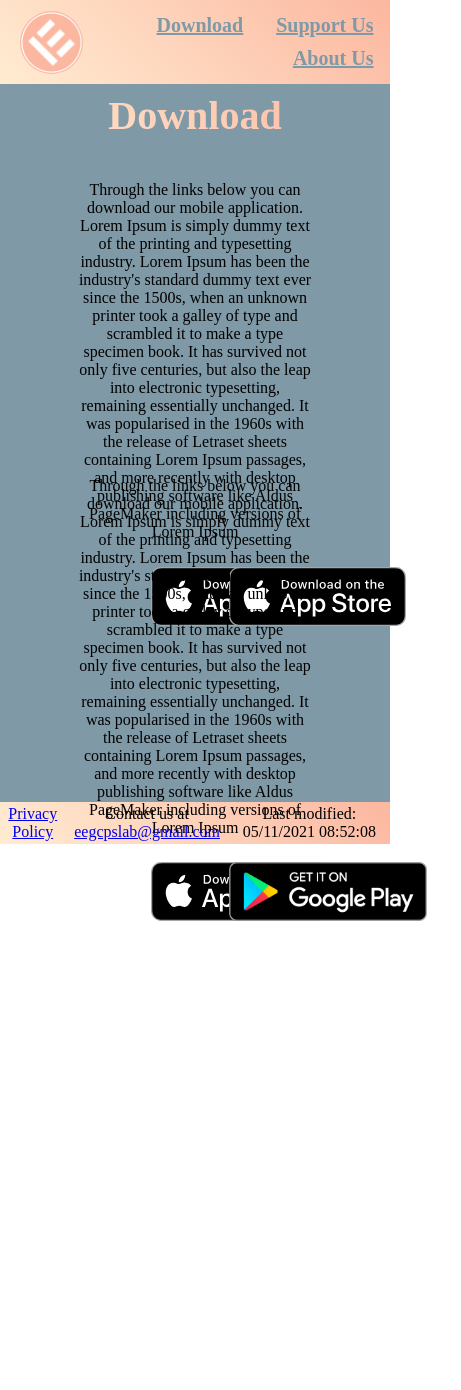
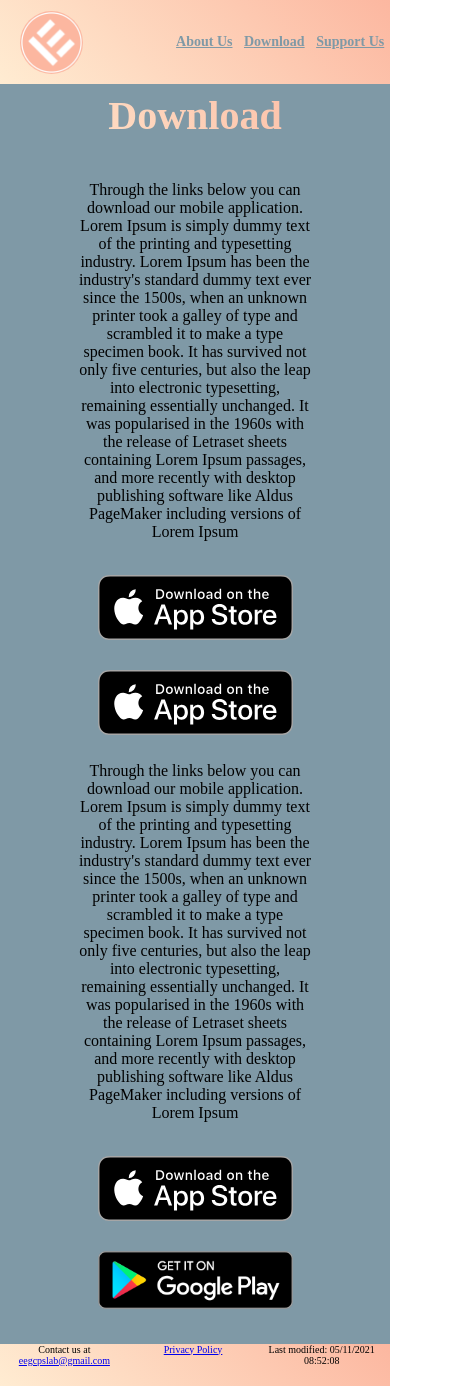
Before and after one commit to andesob/enabled-website, a React (Create React App) app: page /download in a window 390 px wide. Shown: the whole page, 461 px wide, since content can reach past the window. Before the commit the page ends 936 px from the top, so only its background shows below. Built offline with nearby package versions, Linux system fonts and the light colour scheme; a web font is replaced by a local one.

Commit message:
Added responsive design to the website

```diff
--- a/src/Pages/Download.js
+++ b/src/Pages/Download.js
@@ -21,21 +21,26 @@ class Download extends Component {
                             dummy text ever since the 1500s,
                             when an unknown printer took a galley of type and scrambled it to make a type specimen book.
                             It has survived not only five centuries, but also the leap into electronic typesetting,
-                            remaining essentially unchanged. It was popularised in the 1960s with the release of Letraset
+                            remaining essentially unchanged. It was popularised in the 1960s with the release of
+                            Letraset
                             sheets containing Lorem Ipsum passages, and more recently with desktop publishing software
                             like Aldus PageMaker including versions of Lorem Ipsum
                         </p>
                     </div>
                     <div className={"downloadButtonDiv"}>
-                        <div>
-                            <a href={""}>
-                                <img className={"appStoreLogo"} src={AppStoreDownload} alt={"Download From App Store"}/>
-                            </a>
-                        </div>
-                        <div>
-                            <a href={""}>
-                                <img className={"appStoreLogo"} src={AppStoreDownload} alt={"Download From App Store"}/>
-                            </a>
+                        <div className={"downloadButtonPairDiv"}>
+                            <div className={"singleDownloadBtnDiv"}>
+                                <a className={"downloadLink"} href={""}>
+                                    <img className={"appStoreLogo"} src={AppStoreDownload}
+                                         alt={"Download From App Store"}/>
+                                </a>
+                            </div>
+                            <div className={"singleDownloadBtnDiv"}>
+                                <a className={"downloadLink"} href={""}>
+                                    <img className={"appStoreLogo"} src={AppStoreDownload}
+                                         alt={"Download From App Store"}/>
+                                </a>
+                            </div>
                         </div>
                     </div>
                 </div>
@@ -47,19 +52,20 @@ class Download extends Component {
                             dummy text ever since the 1500s,
                             when an unknown printer took a galley of type and scrambled it to make a type specimen book.
                             It has survived not only five centuries, but also the leap into electronic typesetting,
-                            remaining essentially unchanged. It was popularised in the 1960s with the release of Letraset
+                            remaining essentially unchanged. It was popularised in the 1960s with the release of
+                            Letraset
                             sheets containing Lorem Ipsum passages, and more recently with desktop publishing software
                             like Aldus PageMaker including versions of Lorem Ipsum
                         </p>
                     </div>
                     <div className={"downloadButtonDiv"}>
-                        <div>
-                            <a href={"https://apps.apple.com/us/app/enabled-eeg/id1566325616"}>
+                        <div className={"singleDownloadBtnDiv"}>
+                            <a className={"downloadLink"} href={"https://apps.apple.com/us/app/enabled-eeg/id1566325616"}>
                                 <img className={"appStoreLogo"} src={AppStoreDownload} alt={"Download From App Store"}/>
                             </a>
                         </div>
-                        <div>
-                            <a href='https://play.google.com/store/apps/details?id=no.ntnu.enabled_app&fbclid=IwAR3B2oSsKCZo_EtO-yh_6DfOyLaKbZDumd-NBUHIeoT4mG2T1d4k4QZ52Mg&pcampaignid=pcampaignidMKT-Other-global-all-co-prtnr-py-PartBadge-Mar2515-1'>
+                        <div className={"singleDownloadBtnDiv"}>
+                            <a className={"downloadLink"} href='https://play.google.com/store/apps/details?id=no.ntnu.enabled_app&fbclid=IwAR3B2oSsKCZo_EtO-yh_6DfOyLaKbZDumd-NBUHIeoT4mG2T1d4k4QZ52Mg&pcampaignid=pcampaignidMKT-Other-global-all-co-prtnr-py-PartBadge-Mar2515-1'>
                                 <img className={"androidLogo"} alt='Get it on Google Play' src={GooglePlayDownload}/>
                             </a>
                         </div>
--- a/src/Pages/Homepage.js
+++ b/src/Pages/Homepage.js
@@ -41,8 +41,8 @@ class Homepage extends Component {
                     </p>
                 </div>
 
-                <div className={"videoDiv"}>
-                    <iframe width="560" height="315" src="https://www.youtube.com/embed/w2-1tLE2wjw"
+                <div className={"youtubeDiv"}>
+                    <iframe src="https://www.youtube.com/embed/w2-1tLE2wjw"
                             title="YouTube video player" frameBorder="0"
                             allow="accelerometer; autoplay; clipboard-write; encrypted-media; gyroscope; picture-in-picture"
                             allowFullScreen/>
--- a/src/Styles/Header.css
+++ b/src/Styles/Header.css
@@ -33,6 +33,7 @@
 
 .nav {
     width: 100%;
+    height: 100%;
     margin: auto;
     padding: 0;
 }
@@ -51,3 +52,14 @@
     font-size: 20px;
     font-weight: bold;
 }
+
+@media only screen and (max-width: 768px) {
+    .nav li a {
+        font-size: 14px;
+        padding: 0;
+    }
+
+    .nav li{
+        padding: 0 2%;
+    }
+}
--- a/src/Styles/aboutus.css
+++ b/src/Styles/aboutus.css
@@ -1,5 +1,5 @@
 .aboutUsDivBox{
-    height: 100vh;
+    min-height: 100vh;
     border-bottom-style: solid;
     border-color: #a6b7bf;
     border-width: 1px;
--- a/src/Styles/download.css
+++ b/src/Styles/download.css
@@ -23,34 +23,67 @@ h1{
 }
 
 .desktopDownload{
-    height: 35vh;
+    min-height: 35vh;
 }
 
 .desktopDownload div p{
-    padding-bottom: 3vh;
     margin: 0 20vw;
 }
 
 .downloadButtonDiv{
+    height: 7vh;
     margin: auto;
+    padding: 4%;
     display: block;
 }
 
-.downloadButtonDiv div{
+.singleDownloadBtnDiv{
     display: inline-block;
-    width: 20%;
+    padding: 0 5%;
 }
 
-.downloadButtonDiv a{
-    padding: 12px 30px;
-    margin: 0 1vw;
+.downloadButtonPairDiv{
+    margin: auto;
+    height: 7vh;
+}
+
+.downloadLink{
+    display: block;
+    height: 7vh;
 }
 
 .appStoreLogo{
-    height: 7vh;
+    width: 20vw;
 }
 
 .androidLogo{
-    height: 7vh;
-    width: auto;
+    width: 20vw;
 }
+
+@media only screen and (max-width: 768px) {
+    .singleDownloadBtnDiv{
+        display: block;
+        padding: 5% 0;
+    }
+
+    .downloadButtonDiv{
+        margin: auto;
+        padding: 4%;
+        display: block;
+        height: auto;
+    }
+
+    .downloadButtonPairDiv{
+        margin: auto;
+        height: auto;
+    }
+
+    .appStoreLogo{
+        width: 50vw;
+    }
+
+    .androidLogo{
+        width: 50vw;
+    }
+
+}
--- a/src/Styles/footer.css
+++ b/src/Styles/footer.css
@@ -4,7 +4,7 @@
 }
 
 .footer{
-    display: inline-flex;
+    display: inline-block;
     width: 100%;
     height: 100%;
     justify-content: space-evenly;
@@ -12,4 +12,14 @@
 
 .footer div{
     margin: auto;
+    float: left;
+    width: 33%;
+    height: 100%;
 }
+
+@media only screen and (max-width: 768px) {
+    .footer{
+        margin: auto;
+        font-size: 10px;
+    }
+}
--- a/src/Styles/homepage.css
+++ b/src/Styles/homepage.css
@@ -17,3 +17,8 @@
     -webkit-text-fill-color: transparent;
     margin: 0;
 }
+
+.youtubeDiv{
+    max-width: 560px;
+    max-height: 315px;
+}
--- a/src/components/Footer.js
+++ b/src/components/Footer.js
@@ -8,10 +8,10 @@ class Footer extends Component {
             <div className={"footerPageDiv"}>
                 <footer className={"footer"}>
                     <div>
-                        <Link to={"/privacypolicy"}>Privacy Policy</Link>
+                        Contact us at <a href={"mailto: eegcpslab@gmail.com"}>eegcpslab@gmail.com</a>
                     </div>
                     <div>
-                        Contact us at <a href={"mailto: eegcpslab@gmail.com"}>eegcpslab@gmail.com</a>
+                        <Link to={"/privacypolicy"}>Privacy Policy</Link>
                     </div>
                     <div>
                         Last modified: {document.lastModified}
```
